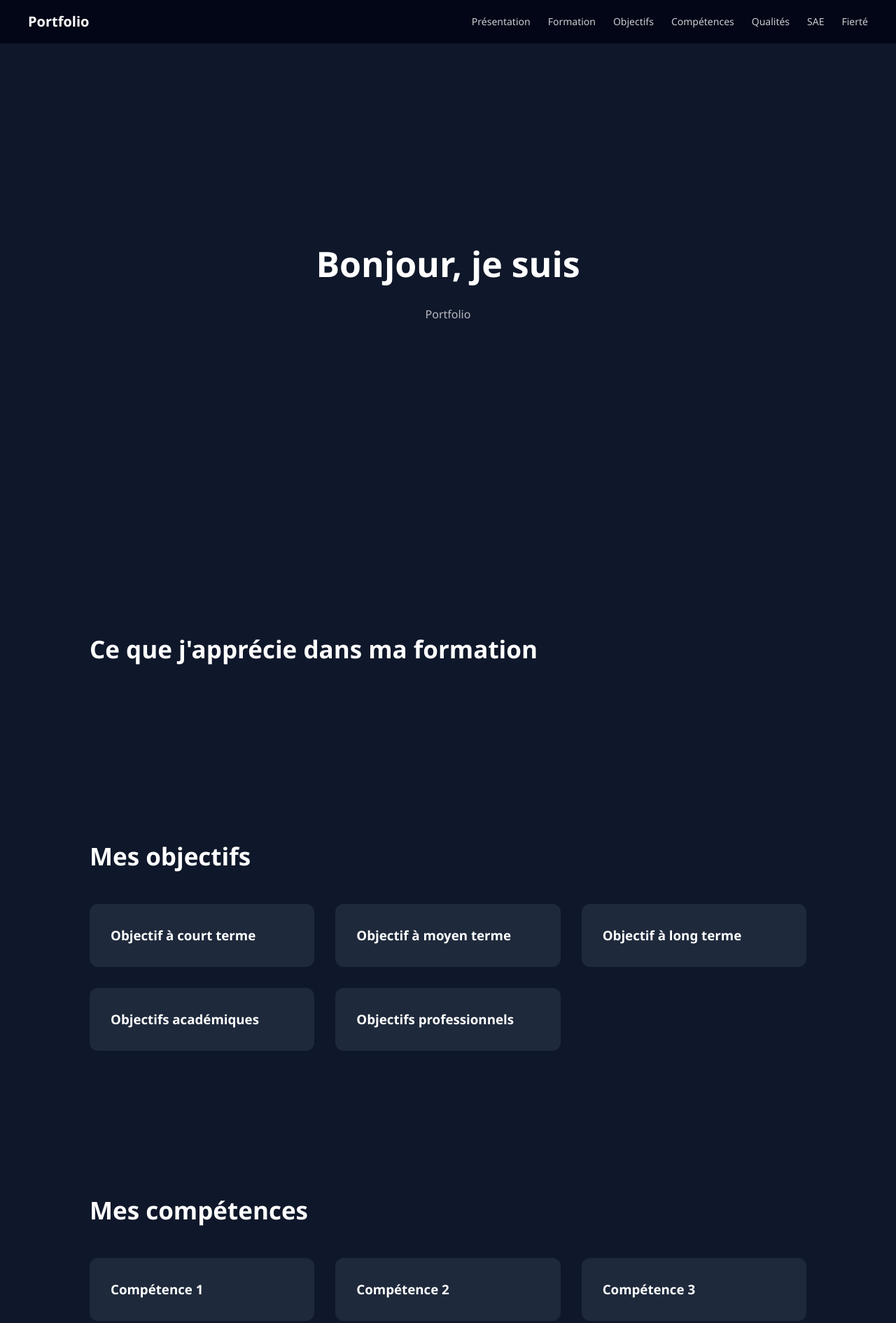
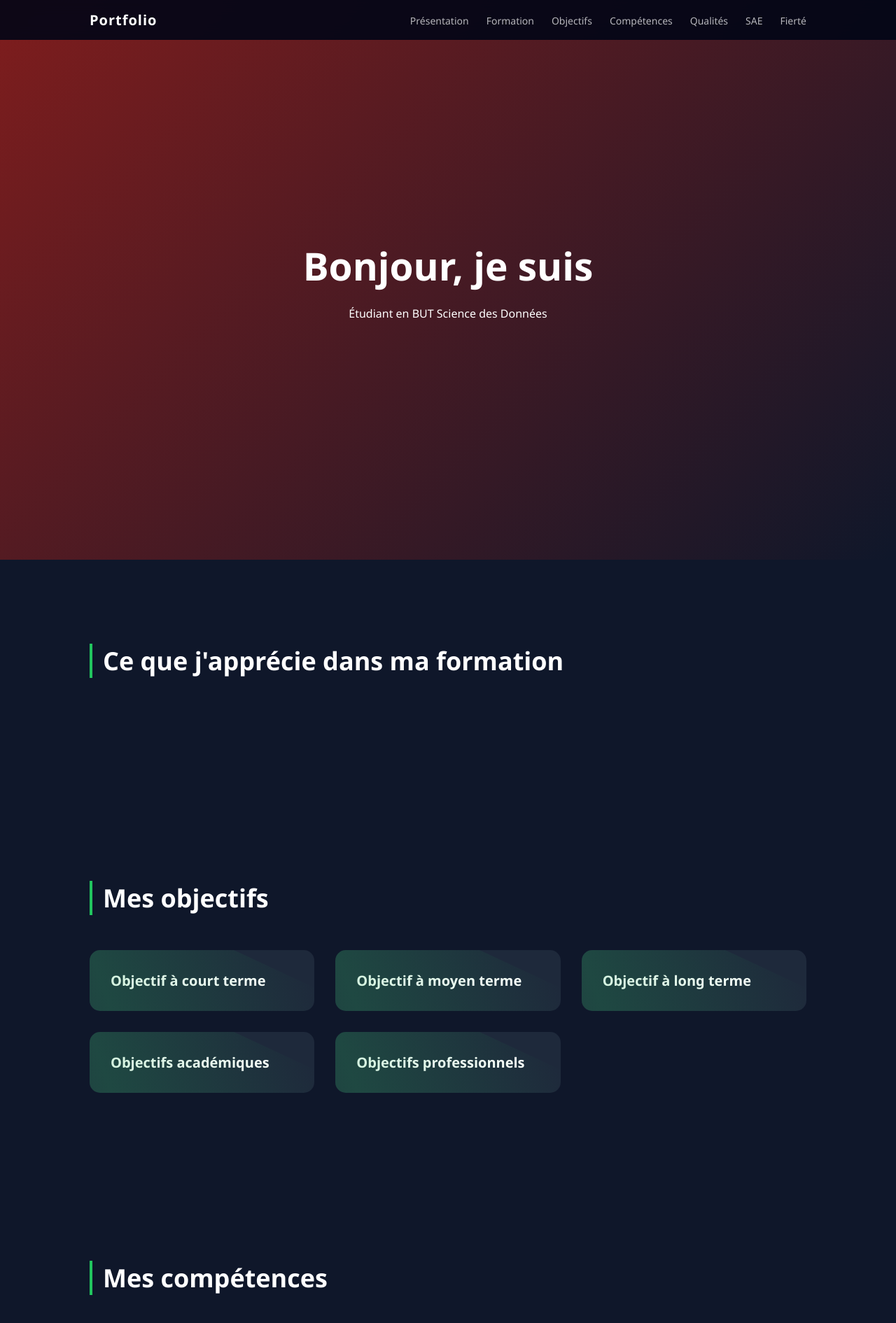
Before and after one commit to MohData2/MohData2.github.io, a plain HTML site: page index.html in a window 1280 px wide. Shown: the top 1891 px of the page at 70% size. Drawn offline with Linux system fonts and the light colour scheme.

Commit message:
Update index.html

```diff
--- a/index.html
+++ b/index.html
@@ -17,10 +17,9 @@ scroll-behavior:smooth;
 }
 
 body{
-font-family: 'Segoe UI', sans-serif;
+font-family: "Segoe UI", sans-serif;
 background:#0f172a;
 color:white;
-line-height:1.6;
 }
 
 /* NAVBAR */
@@ -29,8 +28,9 @@ nav{
 position:fixed;
 top:0;
 width:100%;
-background:#020617;
-padding:15px 40px;
+background:rgba(2,6,23,0.9);
+backdrop-filter:blur(10px);
+padding:15px 10%;
 display:flex;
 justify-content:space-between;
 align-items:center;
@@ -39,19 +39,20 @@ z-index:1000;
 
 nav h1{
 font-size:20px;
+letter-spacing:1px;
 }
 
 nav ul{
 display:flex;
+gap:25px;
 list-style:none;
-gap:25px;
 }
 
 nav a{
 color:white;
 text-decoration:none;
+opacity:0.7;
 font-size:14px;
-opacity:0.8;
 }
 
 nav a:hover{
@@ -68,55 +69,88 @@ justify-content:center;
 align-items:center;
 text-align:center;
 padding:20px;
+background:linear-gradient(135deg,#7f1d1d,#0f172a);
 }
 
 .hero h2{
-font-size:50px;
+font-size:55px;
 margin-bottom:20px;
 }
 
-.hero p{
-opacity:0.7;
+.hero span{
+color:#22c55e;
 }
 
-/* SECTIONS */
+/* GRID SECTIONS */
 
 section{
-padding:100px 10%;
+padding:120px 10%;
 }
 
 section h2{
-font-size:35px;
-margin-bottom:40px;
+font-size:36px;
+margin-bottom:50px;
+border-left:4px solid #22c55e;
+padding-left:15px;
+}
+
+.grid{
+display:grid;
+grid-template-columns:repeat(auto-fit,minmax(260px,1fr));
+gap:30px;
 }
 
 /* CARDS */
 
-.grid{
-display:grid;
-grid-template-columns:repeat(auto-fit,minmax(250px,1fr));
-gap:30px;
-}
-
 .card{
 background:#1e293b;
 padding:30px;
-border-radius:12px;
-transition:0.3s;
+border-radius:15px;
+transition:0.4s;
+position:relative;
+overflow:hidden;
+}
+
+.card::before{
+content:"";
+position:absolute;
+width:200%;
+height:200%;
+background:linear-gradient(45deg,transparent,#22c55e33,transparent);
+top:-100%;
+left:-100%;
+transform:rotate(25deg);
 }
 
 .card:hover{
-transform:translateY(-5px);
+transform:translateY(-8px);
 background:#334155;
+}
+
+.card h3{
+font-size:20px;
+}
+
+/* DATA STYLE LINES */
+
+.data-bg{
+position:absolute;
+width:100%;
+height:100%;
+background-image:
+linear-gradient(#ffffff08 1px, transparent 1px),
+linear-gradient(90deg,#ffffff08 1px, transparent 1px);
+background-size:40px 40px;
+z-index:-1;
 }
 
 /* FOOTER */
 
 footer{
+background:#020617;
+padding:80px 20px;
 text-align:center;
-padding:60px 20px;
-background:#020617;
-margin-top:50px;
+margin-top:80px;
 }
 
 footer h2{
@@ -128,6 +162,8 @@ margin-bottom:20px;
 </head>
 
 <body>
+
+<div class="data-bg"></div>
 
 <!-- NAVBAR -->
 
@@ -151,9 +187,9 @@ margin-bottom:20px;
 
 <div class="hero" id="presentation">
 
-<h2>Bonjour, je suis</h2>
+<h2>Bonjour, je suis <span></span></h2>
 
-<p>Portfolio</p>
+<p>Étudiant en BUT Science des Données</p>
 
 </div>
 
@@ -205,17 +241,9 @@ margin-bottom:20px;
 
 <div class="grid">
 
-<div class="card">
-<h3>Compétence 1</h3>
-</div>
-
-<div class="card">
-<h3>Compétence 2</h3>
-</div>
-
-<div class="card">
-<h3>Compétence 3</h3>
-</div>
+<div class="card"><h3>Programmation</h3></div>
+<div class="card"><h3>Analyse de données</h3></div>
+<div class="card"><h3>Visualisation</h3></div>
 
 </div>
 
@@ -229,17 +257,9 @@ margin-bottom:20px;
 
 <div class="grid">
 
-<div class="card">
-<h3>Qualité 1</h3>
-</div>
-
-<div class="card">
-<h3>Qualité 2</h3>
-</div>
-
-<div class="card">
-<h3>Qualité 3</h3>
-</div>
+<div class="card"><h3>Qualité 1</h3></div>
+<div class="card"><h3>Qualité 2</h3></div>
+<div class="card"><h3>Qualité 3</h3></div>
 
 </div>
 
@@ -253,17 +273,9 @@ margin-bottom:20px;
 
 <div class="grid">
 
-<div class="card">
-<h3>SAE 1</h3>
-</div>
-
-<div class="card">
-<h3>SAE 2</h3>
-</div>
-
-<div class="card">
-<h3>SAE 3</h3>
-</div>
+<div class="card"><h3>SAE 1</h3></div>
+<div class="card"><h3>SAE 2</h3></div>
+<div class="card"><h3>SAE 3</h3></div>
 
 </div>
 
@@ -288,4 +300,5 @@ margin-bottom:20px;
 </footer>
 
 </body>
+
 </html>
```
